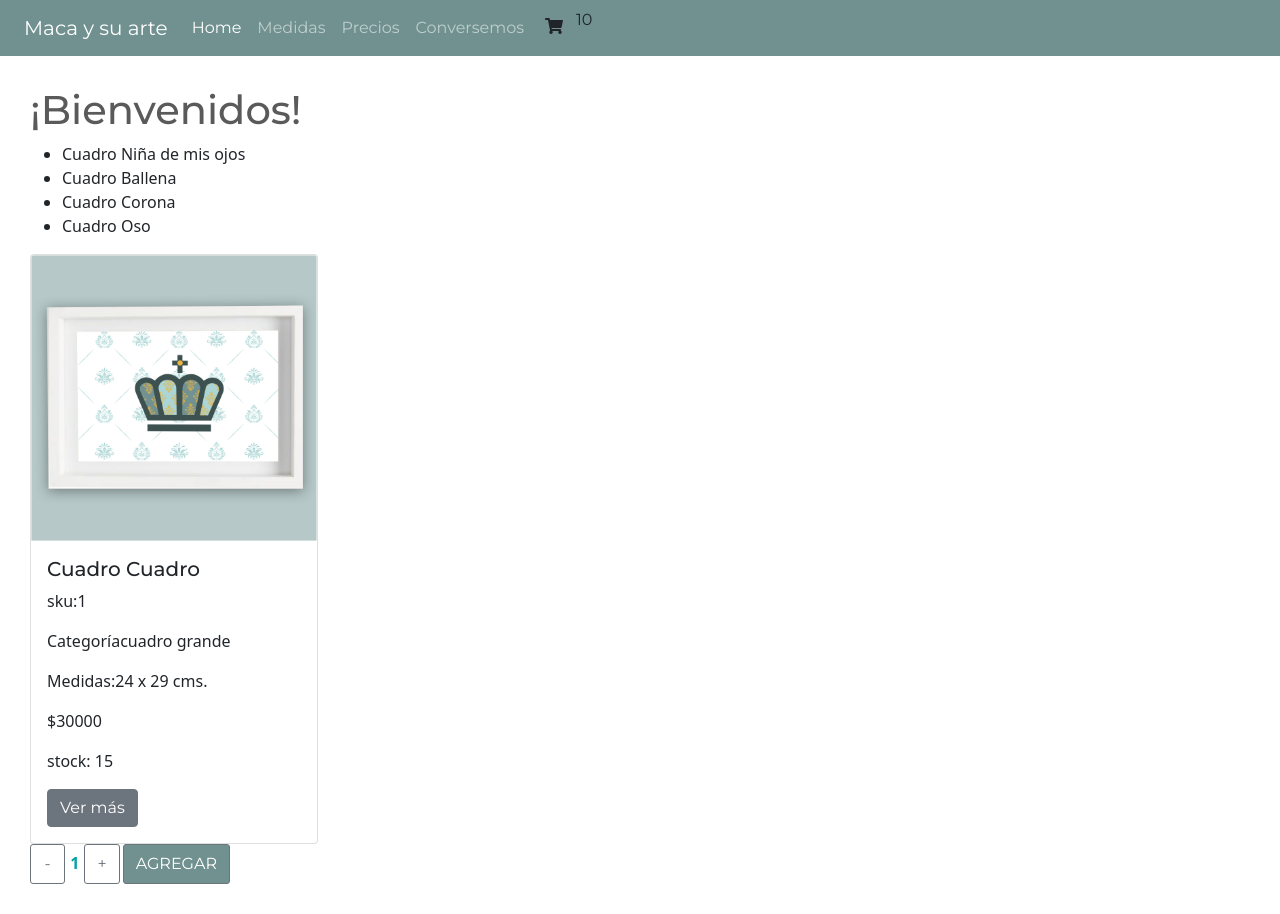
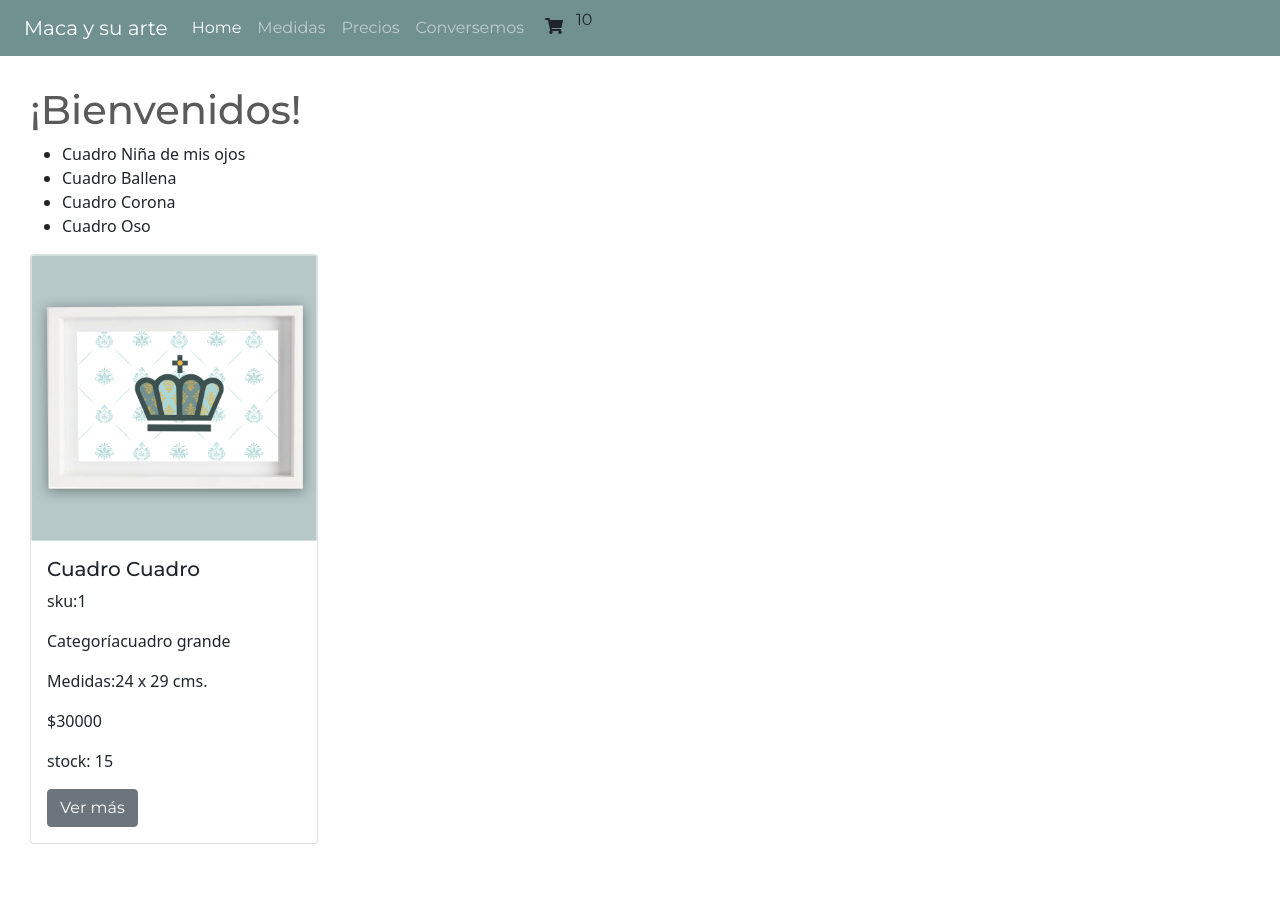
Before and after one commit to macabrutal/comision31855sab, a React (Create React App) app: page / in a window 1280 px wide. After the commit the page ends 874 px from the top, so only its background shows below. Built offline with nearby package versions, Linux system fonts and the light colour scheme.

Commit message:
cards Rodriguez

```diff
--- a/src/App.js
+++ b/src/App.js
@@ -12,16 +12,17 @@ import {useState} from 'react'
 function App() {
 //const [show, setShow] = useState(true)
 
-//función que va contando
-const onAdd = (quantity) => {
-  console.log(quantity)
-}
+// //función que va contando
+// const onAdd = (quantity) => {
+//   console.log(quantity)
+// }
+
   return (
     <div className="App">
       <Navbar/>
       <div className='contenedor'>
         <ItemListContainer greeting = "¡Bienvenidos!"/>
-        <ItemCount initial={1} stock={20} onAdd={onAdd}/>
+        {/* <ItemCount initial={1} stock={20} onAdd={onAdd}/> */}
       </div>
     </div>
   );
```
